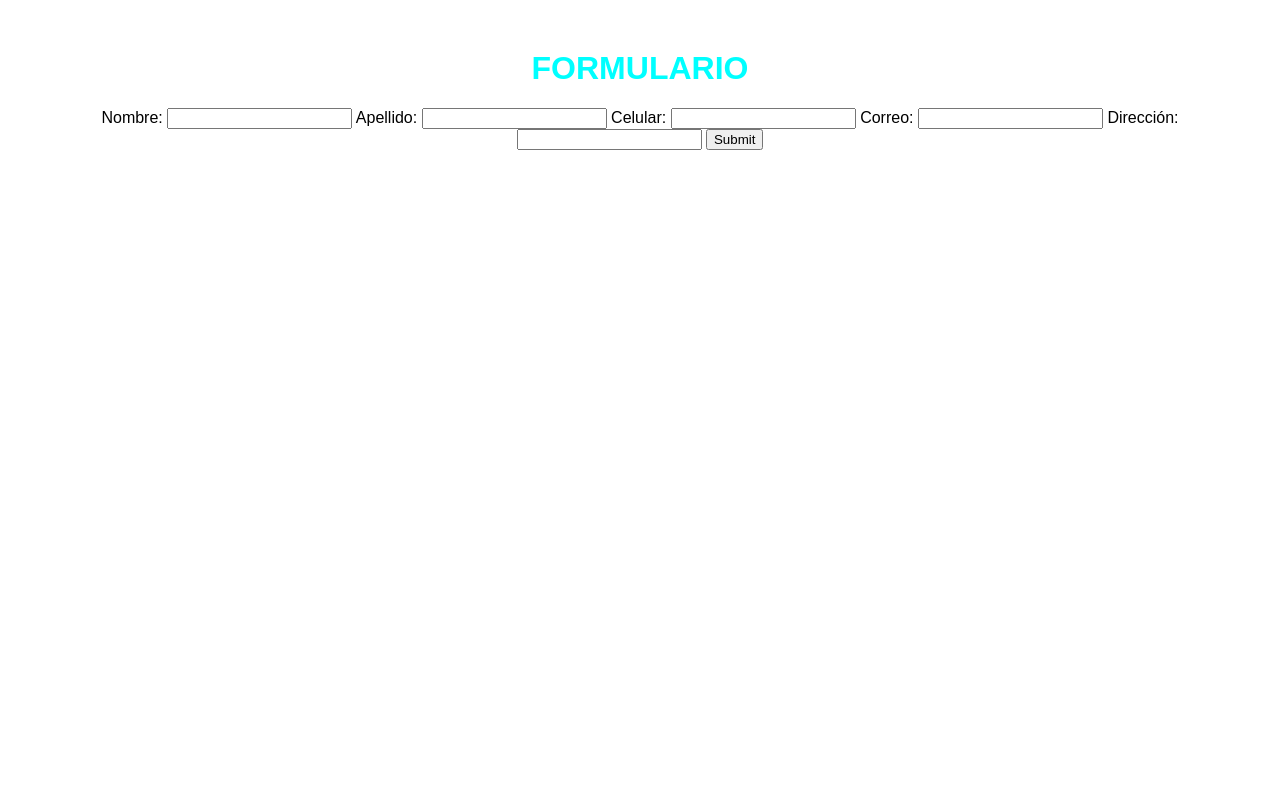
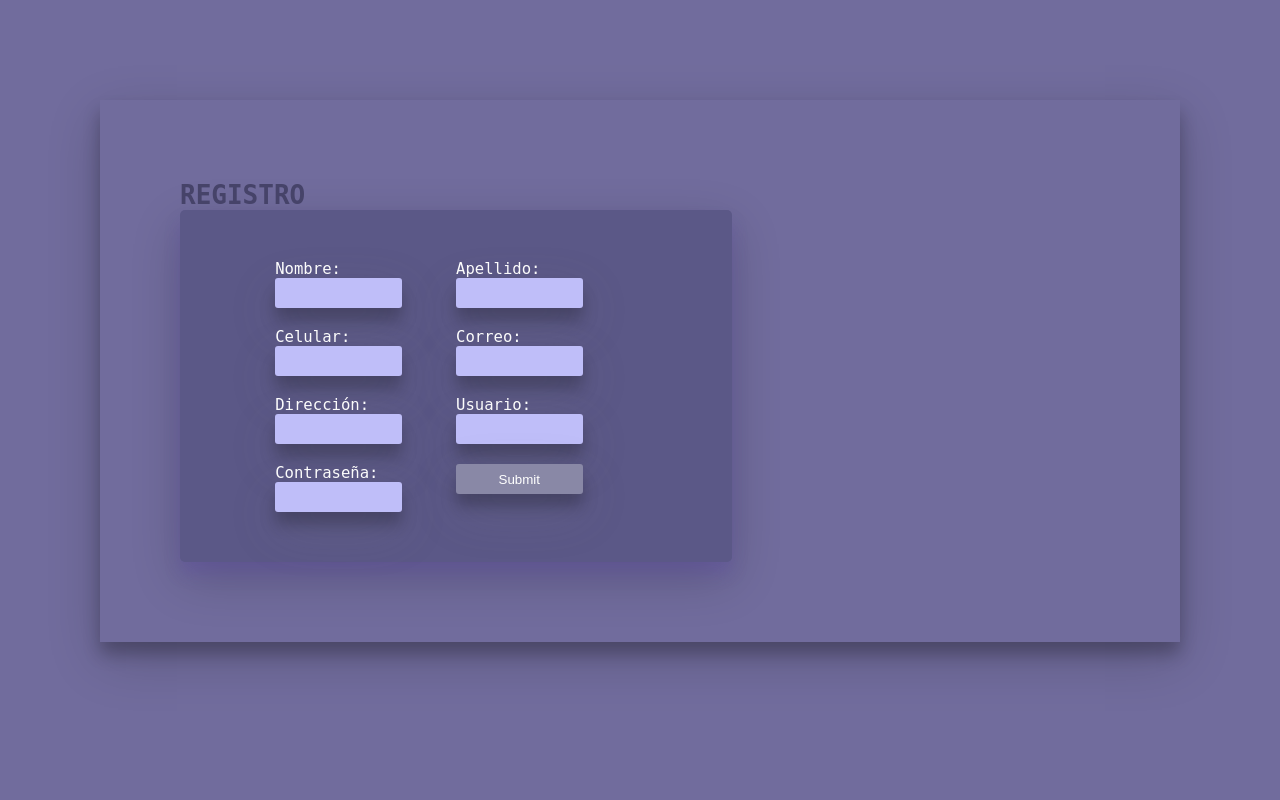
Before and after one commit to TYudy/entorno-virtual, a Flask app: page /registrar in a window 1280 px wide. Run offline with Flask 3, Linux system fonts and the light colour scheme.

Commit message:
Formulario

```diff
--- a/app/static/css/style.css
+++ b/app/static/css/style.css
@@ -1,15 +1,91 @@
+*{
+    margin: 0;
+    padding: 0;
+    box-sizing: border-box;
+
+}
+
+
 body{
+    font-family: monospace;
+    background-color: #716c9d;
+    padding: 100px;
+    margin: auto;
+    width: 100vw;
+    height: 100vh;
+    color: white;
+    overflow: hidden;
 
-    font-family: Arial, Arial, Helvetica, sans-serif;
-    text-align: center;
 }
 
 .container{
- margin-top:50px;
+    box-shadow: 0 12px 16px 0 rgba(0, 0, 0, 0.24), 0 17px 50px 0 rgba(2, 2, 2, 0.19);
+    padding: 80px;
+
+}
 
 
+
+
+.container form{
+    display: grid;
+    background-color: #5b5887;
+    z-index: 10;
+    width: 60%;
+    justify-content: center;
+    grid-template-columns: 40% 40%;
+    padding: 50px;
+    border-radius: 5px;
+    box-shadow: 0 12px 16px 0 rgba(93, 68, 178, 0.24), 0 17px 50px 0 rgba(2, 2, 2, 0.19);
+    row-gap: 20px;
+
+    }
+
+.container input:active{
+    transform: translateY(2px);
 }
-h1{
+form label{
+    display: block;
+    font-size: 1.2em;
+}
+.container input{
+    background:none;
+    border: none;
+    color: #ffffff;
+    outline: 0;
+    border-bottom: 1px solid #ffffff;
+    display: inline-block;
+	width: 70%;
+	cursor: pointer;
+  	padding: 7px 10px;
+  	height: 30px;
+  	border: 0;
+	background: #8988a6;
+    border-radius: 3px;
+    box-shadow: 0 12px 16px 0 rgba(0, 0, 0, 0.24), 0 17px 50px 0 rgba(114, 114, 114, 0.19);
+}
 
-    color:aqua
+.datos input{
+    background:none;
+    border: none;
+    color: #000000;
+    outline: 0;
+    border-bottom: 1px solid #ffffff;
+    display: inline-block;
+	width: 70%;
+	cursor: pointer;
+  	padding: 7px 10px;
+  	height: 30px;
+  	border: 0;
+	background: #bfbef9;
+    border-radius: 3px;
+    box-shadow: 0 12px 16px 0 rgba(0, 0, 0, 0.24), 0 17px 50px 0 rgba(114, 114, 114, 0.19);
+
 }
+
+
+.text{
+
+    color:#464369;
+
+}
--- a/app/templates/Registrar.html
+++ b/app/templates/Registrar.html
@@ -3,23 +3,46 @@
 <head>
     <meta charset="UTF-8">
     <meta name="viewport" content="width=device-width, initial-scale=1.0">
-    <title>Document</title>
+    <title>Registrar</title>
     <link rel="stylesheet" type="text/css" href="{{url_for('static',filename='css/style.css')}}">
 </head>
 <body>
-    <div class="container"></div>
-    <h1>FORMULARIO</h1>
+    <div class="container">
+    <div class="text"><h1>REGISTRO</h1></div>
+    <div class="registro"></div>
         <form>
+            <div class="datos">
                 <label for="name">Nombre:</label>
                 <input type="text" id="nombre" name="user_name" />
+            </div>
+            <div class="datos">
             <label for="apellido">Apellido:</label>
             <input type="apellido" id="apellido" name="apellido" />
+            </div>
+            <div class="datos">
             <label for="celular">Celular:</label>
             <input type="tel" id="tel" name="tel" />
+            </div>
+            <div class="datos">
             <label for="email">Correo:</label>
-        <input type="email" id="email" name="email" />
+            <input type="email" id="email" name="email"  required/>
+            </div>
+            <div class="datos">
             <label for="name">Dirección:</label>
             <input type="text" id="name" name="adress" />
+            </div>
+
+            <div class="datos">
+            <label for="usuario">Usuario:</label>
+            <input type="text" id="Usuario" name="user_name" required />
+            </div>
+            <div class="datos">
+            <label for="name">Contraseña:</label>
+            <input type="password" id="contraseña" name="user_name" required/>
+            </div>
+
             <input type="submit">
+    </div>
     </form>
+    </div>
 </html>
```
Lines whose indentation alone changed are shown as unchanged.
